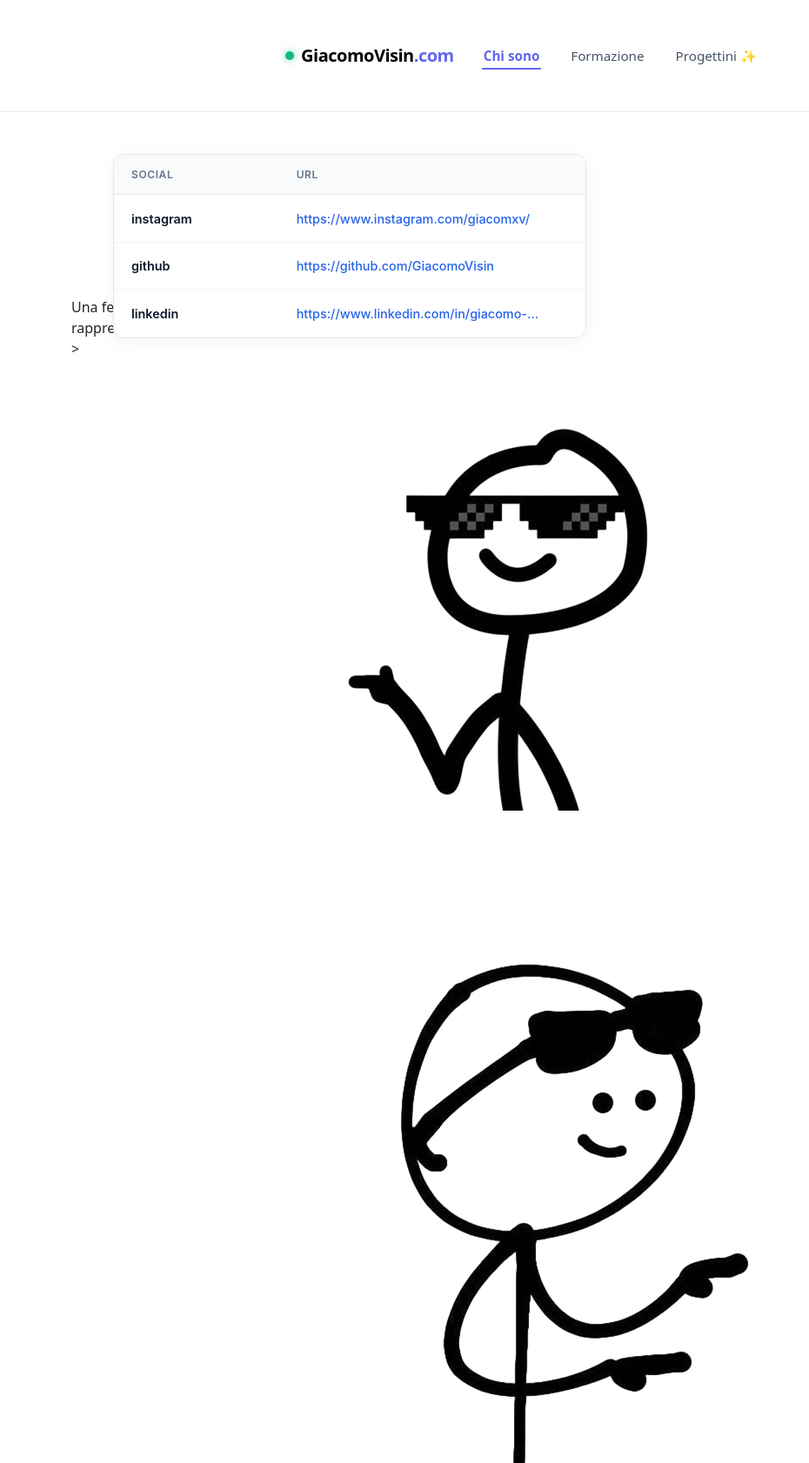
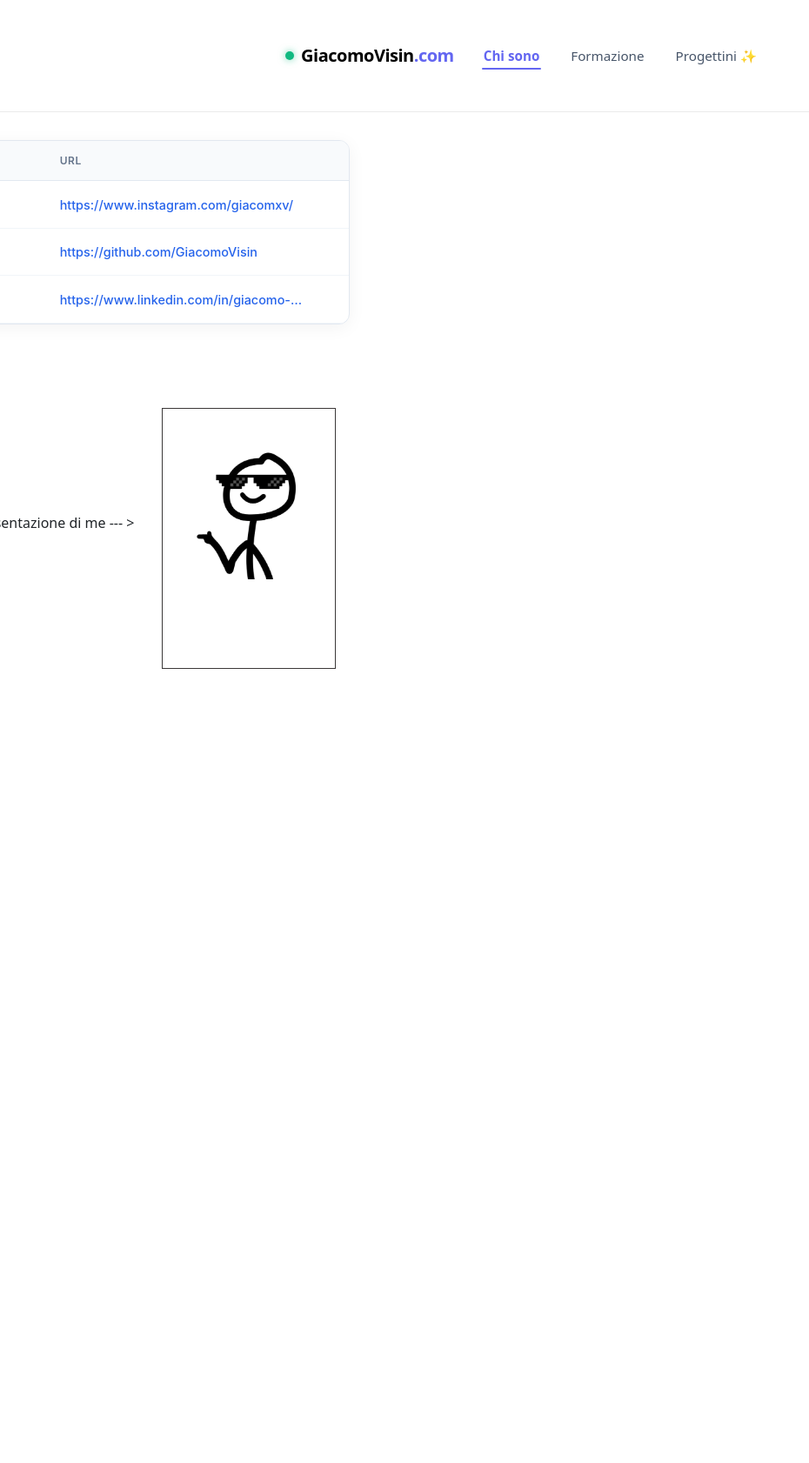
Before and after one commit to GiacomoVisin/GiacomoVisin-com-Backend, a Laravel app: page /chi-sono in a window 1280 px wide; the page is wider, and only the part inside the window is pictured. Shown: that part at 87% size, without its empty margins (0-930 px from the left). After the commit the page ends 769 px from the top of that part, so only its background shows below. Run offline with Laravel 12, Linux system fonts and the light colour scheme; style sheets or scripts are compiled from the project's sources; some libraries are stand-ins or nearby versions.

Commit message:
initialize style for meDiv

```diff
--- a/resources/sass/app.scss
+++ b/resources/sass/app.scss
@@ -187,8 +187,8 @@
     /* Taglia gli angoli interni della tabella per seguire il border-radius */
     font-family: 'Inter', -apple-system, BlinkMacSystemFont, "Segoe UI", Roboto, sans-serif;
     position: relative;
-    left: 3rem;
-    top: 3rem;
+    left: -14rem;
+    margin-top: 2rem;
 }
 
 .tableSocial {
@@ -306,3 +306,45 @@
 }
 
 //////////socialBox//////////
+
+
+
+//////////ImgDiv//////////
+
+.imgDiv {
+    border: 1px solid rgb(59, 56, 56);
+    width: 200px;
+    height: 300px;
+}
+
+.me1Img{
+    width: 200px;
+}
+
+.meSpanDiv {
+    margin-top: 7.5rem;
+    margin-right: 2rem;
+}
+
+.imageMe {
+    position: relative;
+    top: 6rem;
+    right: 14rem;
+}
+
+.hover-image{
+    opacity: 0;
+    position:relative;
+    bottom:11rem;
+    width: 200px;
+}
+
+.image-cascade-container:hover .hover-image{
+    opacity: 1;
+    transition: opacity 0.5s ease;
+}
+
+.image-cascade-container:hover .base-image{
+    opacity: 0;
+    transition: opacity 0.5s ease;
+}
```
